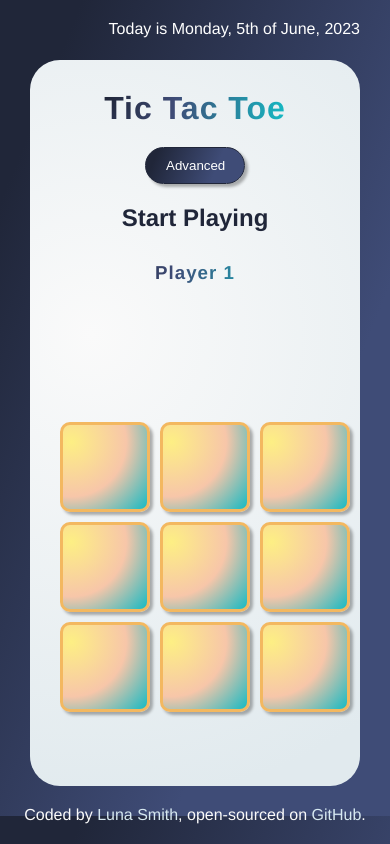
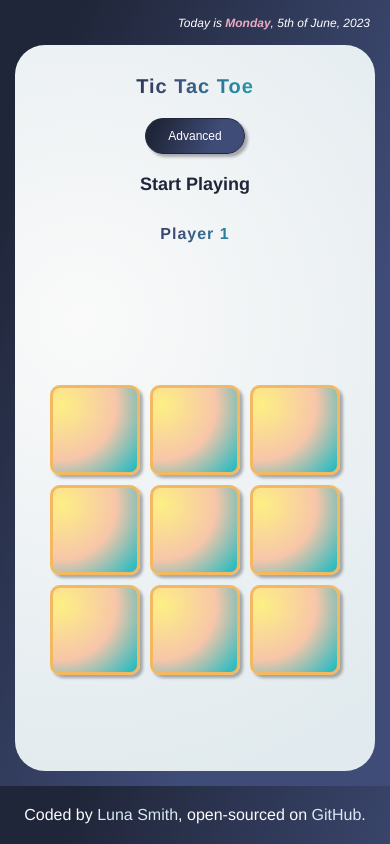
Before and after one commit to Lu-Smith/tic_tac_toe_vue, a Vue app: page / in a window 390 px wide. Built offline with nearby package versions, Linux system fonts and the light colour scheme.

Commit message:
Updated styles

```diff
--- a/src/assets/global.css
+++ b/src/assets/global.css
@@ -40,3 +40,23 @@ h4 {
     line-height: 35px;
     color: rgb(173, 83, 137);
 }
+
+@media screen and (max-width: 480px) {
+    body {
+        padding: 15px;
+    }
+    h1 {
+      font-size: 20px;
+    }
+    h2 {
+        font-size: 18px;
+    }
+    h3 {
+        font-size: 16px;
+    }
+
+    button {
+        font-size: 12px;
+    }
+
+  }
--- a/src/components/Footer/DateFooter.vue
+++ b/src/components/Footer/DateFooter.vue
@@ -1,6 +1,6 @@
 <template>
     <div class="current-date">
-      Today is {{ currentDayOfWeek }}, {{ currentDay }}th of {{ currentMonth}}, {{ currentYear }}
+      Today is <span>{{ currentDayOfWeek }}</span>, {{ currentDay }}th of {{ currentMonth}}, {{ currentYear }}
     </div>
   </template>
 
@@ -36,5 +36,21 @@
   right: 30px;
   top: 20px;
   color: white;
+  font-size: 16px;
+  line-height: 20px;
+  font-style: italic;
+}
+
+.current-date span {
+  color: rgb(236, 171, 193);
+  font-weight: bold;
+}
+
+@media screen and (max-width: 480px) {
+  .current-date {
+    font-size: 12px;
+    right: 20px;
+    top: 13px;
+  }
 }
 </style>
--- a/src/components/MainHeader.vue
+++ b/src/components/MainHeader.vue
@@ -9,12 +9,3 @@ export default {
     props: ['handleSwitchGame', 'level']
 }
 </script>
-
-<style>
-header {
-    display: flex;
-    gap: 30px;
-    align-items: center;
-    justify-content: center;
-}
-</style>
```
